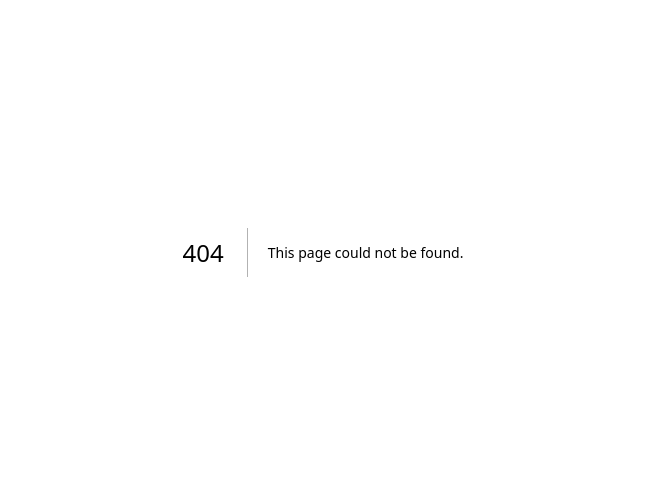
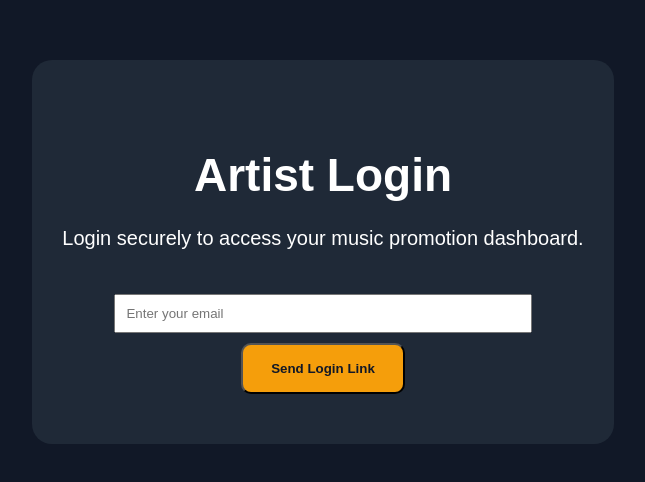
Before and after one commit to paulakotaibe-art/my-music-promotion-secretary, a Next.js app: page /login in a window 1280 px wide. Before the commit this address had no page. Shown: the part 148-630 px from the top of the page, without its empty margins (317-962 px from the left). Built offline with nearby package versions, Linux system fonts and the light colour scheme.

Commit message:
Add artist login page

```diff
--- /dev/null
+++ b/app/login/page.js
@@ -0,0 +1,49 @@
+"use client";
+
+import { useState } from "react";
+import { supabase } from "../../../lib/supabaseClient";
+
+export default function LoginPage() {
+  const [email, setEmail] = useState("");
+
+  const handleLogin = async (e) => {
+    e.preventDefault();
+
+    const { error } = await supabase.auth.signInWithOtp({
+      email,
+    });
+
+    if (error) {
+      alert(error.message);
+    } else {
+      alert("Check your email for login link!");
+    }
+  };
+
+  return (
+    <main className="container">
+      <section className="hero">
+        <h1>Artist Login</h1>
+
+        <p>Login securely to access your music promotion dashboard.</p>
+
+        <form onSubmit={handleLogin}>
+          <input
+            type="email"
+            placeholder="Enter your email"
+            value={email}
+            onChange={(e) => setEmail(e.target.value)}
+            style={{ padding: "10px", margin: "10px", width: "80%" }}
+            required
+          />
+
+          <br />
+
+          <button type="submit" className="button">
+            Send Login Link
+          </button>
+        </form>
+      </section>
+    </main>
+  );
+}
```
